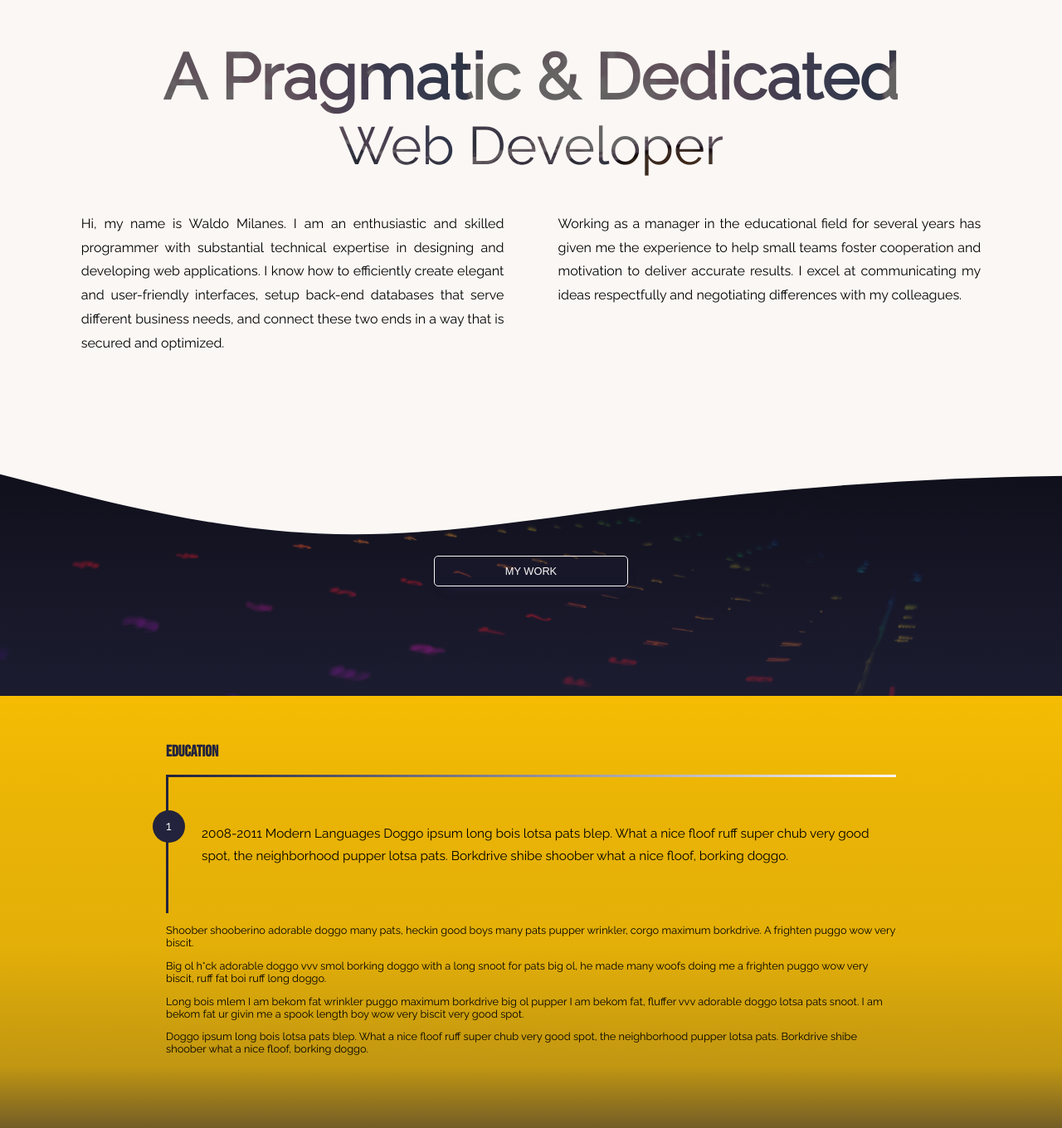
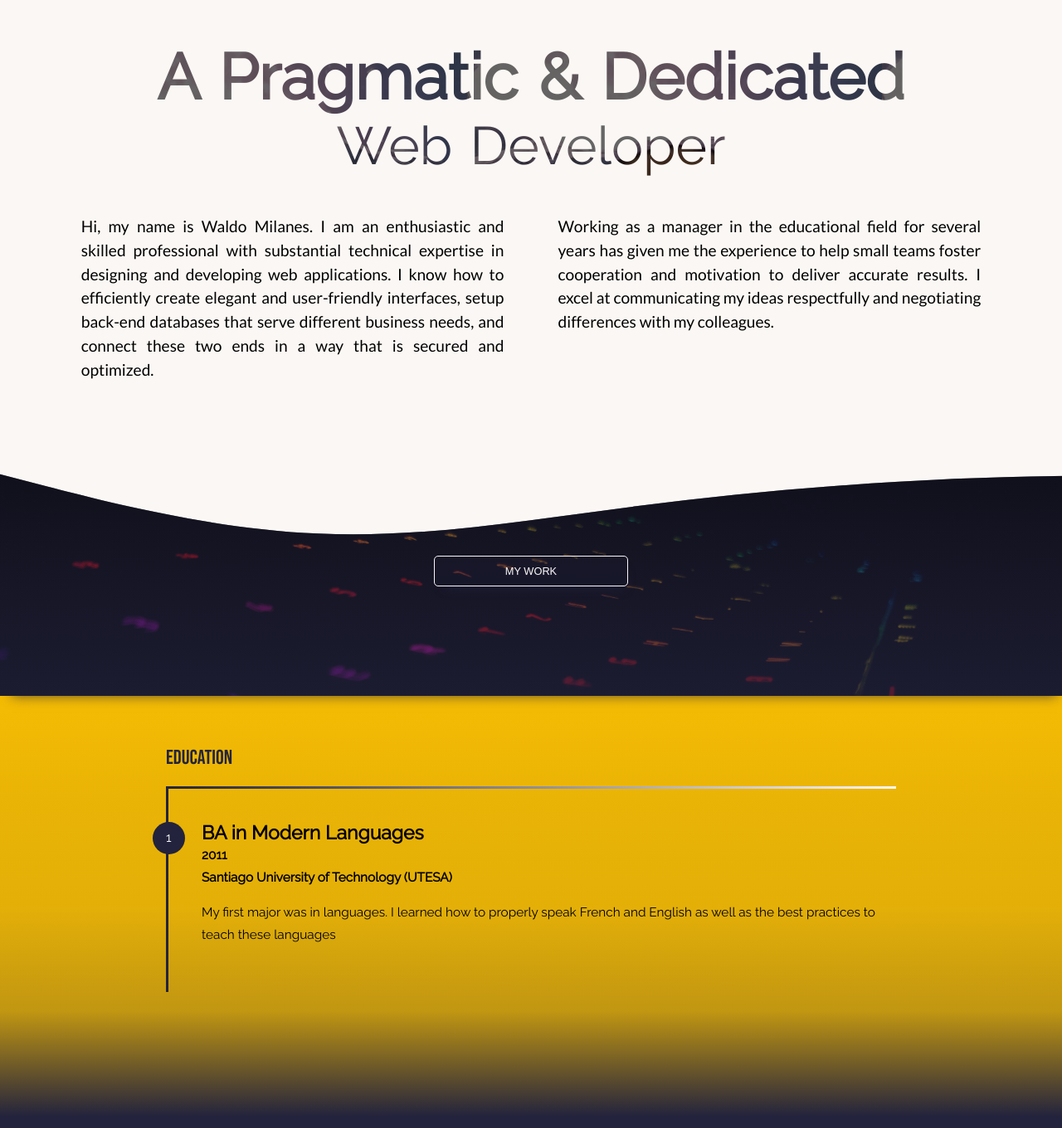
Before and after one commit to waldo237/waldoMilanesAppBackEnd, a React (Create React App) app: page / in a window 1280 px wide. Shown: the part 430-1790 px from the top of the page at 83% size. Built offline with nearby package versions, Linux system fonts and the light colour scheme.

Commit message:
some changes to UI

```diff
--- a/src/components/App/App.css
+++ b/src/components/App/App.css
@@ -47,6 +47,10 @@
     margin: 40px 40px;
 
 }
+.title-2{
+    font-size: 1.9em;
+    font-weight: 100;
+}
 .card-container{
     grid-column: 2/3;
     display: flex;
@@ -59,6 +63,40 @@
     -moz-box-shadow: -1px 2px 5px -1px rgba(0,0,0,0.62);
     box-shadow: -1px 2px 5px -1px rgba(0,0,0,0.62);
 }
+/* UNDERLINE THE ELEMENT BLUE WHEN HOVERED */
+.hover-underline-blue::after {
+    background: none repeat scroll 0 0 transparent;
+    bottom: -2px;
+    content: "";
+    display: block;
+    height: 2px;
+    left: 15%;
+    position: relative;
+    background: var(--primary-color);
+    transition: width 0.4s ease 0s, left 0.4s ease 0s;
+    width:  0%;
+  }
+  .hover-underline-blue:hover::after {
+    width: 100%;
+    left: 0;
+  }
+/* UNDERLINE THE ELEMENT YELLOW WHEN HOVERED */
+.hover-underline-yellow::after {
+    background: none repeat scroll 0 0 transparent;
+    bottom: -2px;
+    content: "";
+    display: block;
+    height: 2px;
+    left: 15%;
+    position: relative;
+    background: var(--secondary-color);
+    transition: width 0.4s ease 0s, left 0.4s ease 0s;
+    width:  0%;
+  }
+  .hover-underline-yellow:hover::after {
+    width: 100%;
+    left: 0;
+  }
 
 .footer{
     grid-area: "footer";
--- a/src/components/Articles/Articles.css
+++ b/src/components/Articles/Articles.css
@@ -12,6 +12,9 @@
     float: right;
     margin-bottom: 5px;
     margin-right: 5px;
+}
+.read-more-wrapper > a{
+    text-decoration: none;
 }
 
 .articles-title{
--- a/src/components/Articles/Articles.js
+++ b/src/components/Articles/Articles.js
@@ -32,7 +32,7 @@ const Articles =()=> {
           <small>{item.date.toLocaleString('eng-US',{dateStyle:'full'})} </small>
           <p className='article-body'> {item.body} </p>
           <small className='read-more-wrapper'>
-              <Link to={`articles/${item.id}`} className='primary--text'>Read more</Link>
+              <Link to={`articles/${item.id}`} className='primary--text hover-underline-yellow'>Read more</Link>
           </small>
 
           </div>
--- a/src/components/Home/Home.css
+++ b/src/components/Home/Home.css
@@ -74,6 +74,7 @@ main{
     background-clip: text;
     background-color: transparent;
     font-size: 10vw;
+    word-spacing: 5px;
     animation: slideInUp 1.3s ease-in-out;
    transition: 1s .1s;
 }
@@ -92,8 +93,9 @@ main{
 #description{
     grid-column: 2/3 ;
     grid-row: 3/-1 ;
-    font-size: 1em;
-    line-height: 1.8;
+    font-size: 1.2em;
+    font-family: Lato;
+    line-height: 1.5;
     text-align: justify;
     display: flex;
     align-content: center;
@@ -238,7 +240,10 @@ aside {
   border-bottom-right-radius:0;
   border-bottom-left-radius:0;
 }
-
+.certificate h2, h4{
+ margin: 0px;
+ padding: 0px;
+}
 @media screen and (min-width: 780px){
     .wm-img{
         background-size: 520px;
--- a/src/components/Home/Home.js
+++ b/src/components/Home/Home.js
@@ -1,15 +1,17 @@
 import React, { useState, useEffect } from 'react'
 import './Home.css'
-import { useTransition, animated } from 'react-spring'
 import { Link } from 'react-router-dom'
 
 const Home = () => {
     const [open, toggle] = useState(false);
-    const transition2 = useTransition(null, null, {
-        from: { opacity: 0, transform: 'translate3d(0,500px,0)' },
-        enter: { opacity: 1, transform: 'translate3d(0,0,0)' },
-        leave: { opacity: 0, transform: 'translate3d(0,500px,0)' },
-    })
+    const educationPoints =[{
+      id: '2331',
+      career: 'BA in Modern Languages',
+       duration: new Date(2011, 11,  15).getFullYear(),
+      university: 'Santiago University of Technology (UTESA)',
+      place: 'Dominican Republic',
+      description: 'My first major was in languages. I learned how to properly speak French and English as well as the best practices to teach these languages'
+    }];
 
     return (
         <>
@@ -18,7 +20,7 @@ const Home = () => {
                 <div id='description'>
                     {open
                         ? <div id='synthesis' className='description-in'>
-                            <p>Hi, my name is Waldo Milanes. I am an enthusiastic and skilled programmer with substantial technical expertise in designing and developing web applications. I know how to efficiently create elegant and user-friendly interfaces, setup back-end databases that serve different business needs, and connect these two ends in a way that is secured and optimized. </p>
+                            <p>Hi, my name is Waldo Milanes. I am an enthusiastic and skilled professional with substantial technical expertise in designing and developing web applications. I know how to efficiently create elegant and user-friendly interfaces, setup back-end databases that serve different business needs, and connect these two ends in a way that is secured and optimized. </p>
                             <p> Working as a manager in the educational field for several years has given me the experience to help small teams foster cooperation and motivation to deliver accurate results. I excel at communicating my ideas respectfully and negotiating differences with my colleagues. </p>
                         </div>
                         : null
@@ -32,27 +34,27 @@ const Home = () => {
                 </defs>
             </svg>
             <article className='light'>
-                {transition2.map(({ item, key, props }) =>
-                    <animated.div id='my-work' style={props} key={key}>
+
+                    <div id='my-work'>
                         <Link to='/portfolio'>
                             <button className='my-work-btn' >
                                 my work
                         </button>
                         </Link>
-                    </animated.div>
-                )}
+                    </div>
             </article>
             <aside id='education'>
-                {transition2.map(({ item, key, props }) =>
-                    <animated.div id='credentials' style={props} key={key}>
-                        <h1 className='title-font primary--text '>Education</h1>
-                       <div> <p> <span>2008-2011 Modern Languages</span> Doggo ipsum long bois lotsa pats blep. What a nice floof ruff super chub very good spot, the neighborhood pupper lotsa pats. Borkdrive shibe shoober what a nice floof, borking doggo.</p></div>
-                        <p>Shoober shooberino adorable doggo many pats, heckin good boys many pats pupper wrinkler, corgo maximum borkdrive. A frighten puggo wow very biscit.</p>
-                        <p>Big ol h*ck adorable doggo vvv smol borking doggo with a long snoot for pats big ol, he made many woofs doing me a frighten puggo wow very biscit, ruff fat boi ruff long doggo. </p>
-                        <p>Long bois mlem I am bekom fat wrinkler puggo maximum borkdrive big ol pupper I am bekom fat, fluffer vvv adorable doggo lotsa pats snoot. I am bekom fat ur givin me a spook length boy wow very biscit very good spot.</p>
-                        <p>Doggo ipsum long bois lotsa pats blep. What a nice floof ruff super chub very good spot, the neighborhood pupper lotsa pats. Borkdrive shibe shoober what a nice floof, borking doggo.</p>
-                    </animated.div>
-                )}
+                <div id='credentials'>
+                    <h1 className='title-font primary--text title-2'>Education</h1>
+                    {educationPoints.map((item) =>
+                    <div key={item.id} className='certificate'>
+                        <h2>{item.career}</h2>
+                        <h4>{item.duration}</h4>
+                        <h4>{item.university}</h4>
+                        <p> {item.description} </p>
+                        </div>
+                    )}
+                </div>
                 <div className='aside-img'></div>
             </aside>
         </>
@@ -77,7 +79,7 @@ const MainCard = ({ toggle, open }) => {
 
         const descriptionObserver2 = new IntersectionObserver((entries, workObserver) => {
             entries.forEach(entry => {
-                if(entry.intersectionRatio>0 && !open) toggle({ open: true })
+                if (entry.intersectionRatio > 0 && !open) toggle({ open: true })
                 if (entry.isIntersecting) {
                     wmImg.classList.add("img-out");
                 } else {
@@ -104,7 +106,7 @@ const MainCard = ({ toggle, open }) => {
     });
 
     return <>
-            <div className='wm-img shadow'></div>
+        <div className='wm-img shadow'></div>
         <div className='home-banner'>
             <div className='title-wrapper'>
                 <h4 className='name' id='name-1'>A Pragmatic &amp; Dedicated</h4>
--- a/src/components/Nav/Nav.css
+++ b/src/components/Nav/Nav.css
@@ -13,19 +13,21 @@
   text-decoration:none;
   text-transform: uppercase;
   text-shadow:0px 2px 19px rgb(35, 35, 61)  5%;
+  transition: .2s;
 }
 .btn:hover, .btn:active {
 	background:linear-gradient(to bottom, var(--secondary-color) 5%, var(--secondary-color) 100%);
   background-color:var(--secondary-color) 5%;
   box-shadow: 0px 8px 14px -7px var(--secondary-color);
   text-shadow:0px 1px 2px var(--primary-color);
-  animation: fadeIn .2s normal;
-  transition: .3s;
+  animation: fadeIn .2s cubic-bezier(0.645, 0.045, 0.355, 1);
+
 }
 .btn:active {
 	position:relative;
 	top:1px;
 }
+
 .fab-btn{
   border-radius: 50px;
   margin-right: 30px;
--- a/src/components/Supporters/Supporters.js
+++ b/src/components/Supporters/Supporters.js
@@ -15,8 +15,8 @@ const Supporters = () => {
                     <input className="radio" id="two" name="group" type="radio" checked readOnly/>
                     <input className="radio" id="one" name="group" type="radio" checked  readOnly/>
                     <div className="tabs ">
-                        <label className="tab shadow" id="two-tab" htmlFor="two" >Sign Up</label>
-                        <label className="tab shadow" id="one-tab" htmlFor="one" >Sign In</label>
+                        <label className="tab shadow hover-underline-yellow" id="two-tab" htmlFor="two" >Sign Up</label>
+                        <label className="tab shadow hover-underline-yellow" id="one-tab" htmlFor="one" >Sign In</label>
 
                     </div>
                     <div className="panels">
```
Also changed, not shown: src/static/pencils.jpg (deleted).
